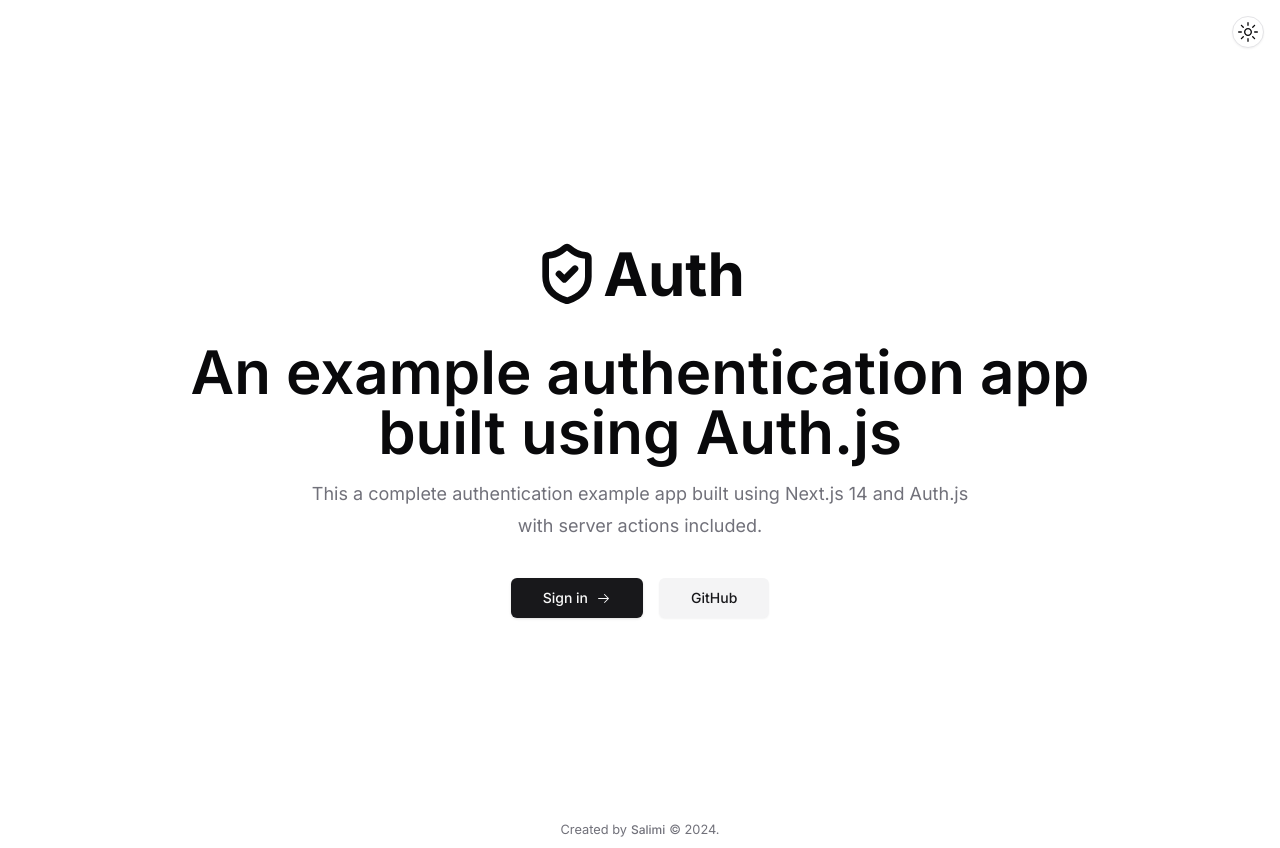
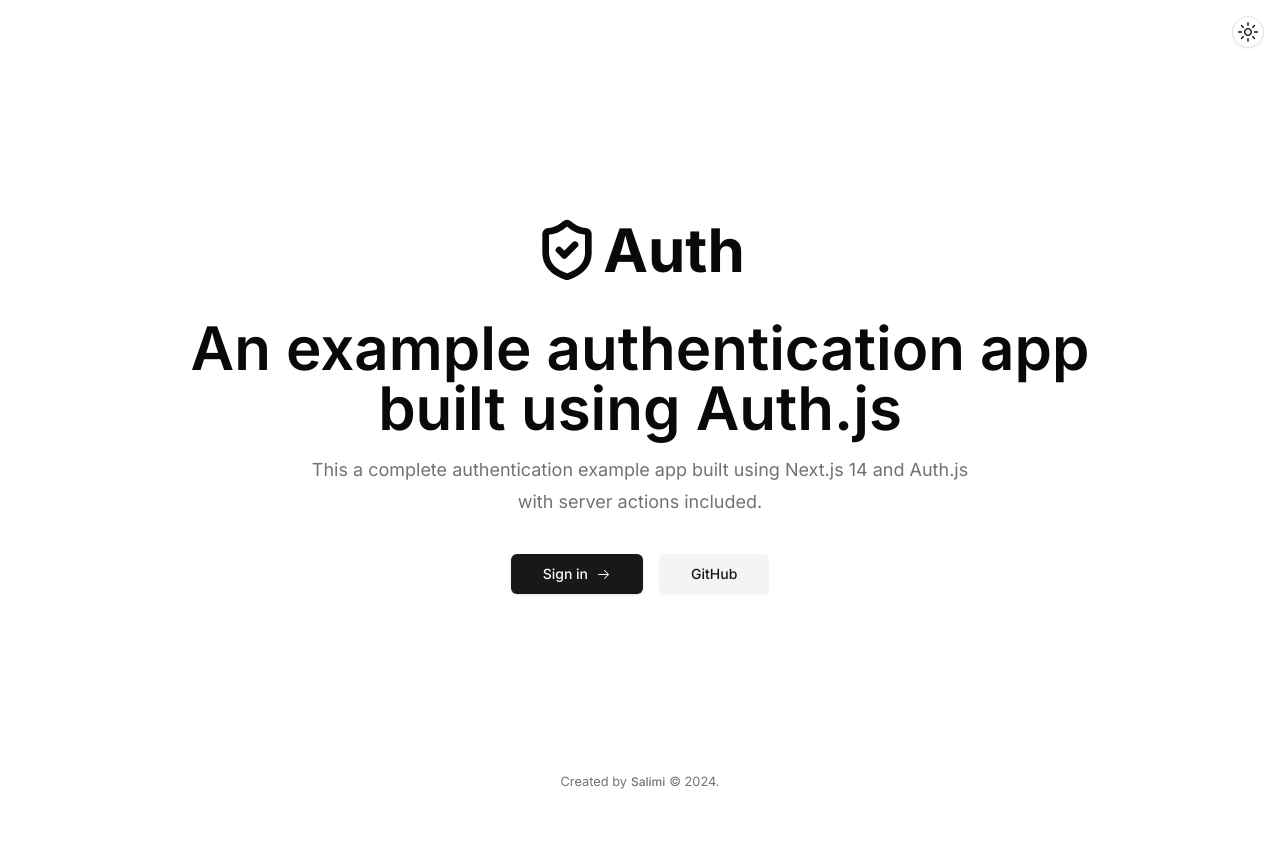
Before and after one commit to salimi-my/next-auth-starter, a Next.js app: page / in a window 1280 px wide. After the commit the page ends 800 px from the top, so only its background shows below. Built offline with nearby package versions, Linux system fonts and the light colour scheme; no server answers.

Commit message:
Update min height

```diff
--- a/app/(protected)/layout.tsx
+++ b/app/(protected)/layout.tsx
@@ -8,7 +8,7 @@
 }) {
   return (
     <>
-      <div className='h-full min-h-[calc(100vh_-_36px)] py-10 px-4 w-full flex flex-col gap-y-10 items-center justify-center'>
+      <div className='h-full min-h-[calc(100vh_-_36px_-_48px)] py-10 px-4 w-full flex flex-col gap-y-10 items-center justify-center'>
         <div className='w-full max-w-[600px] overflow-hidden rounded-[0.5rem] border bg-background shadow-md md:shadow-xl'>
           <div className='flex flex-col'>
             <Navbar />
--- a/app/auth/layout.tsx
+++ b/app/auth/layout.tsx
@@ -7,7 +7,7 @@
 }) {
   return (
     <>
-      <div className='h-full min-h-[calc(100vh_-_36px)] flex items-center justify-center px-4 md:px-0'>
+      <div className='h-full min-h-[calc(100vh_-_36px_-_48px)] flex items-center justify-center px-4 md:px-0'>
         {children}
       </div>
       <Footer />
--- a/app/page.tsx
+++ b/app/page.tsx
@@ -9,7 +9,7 @@
 export default function HomePage() {
   return (
     <>
-      <main className='flex h-full min-h-[calc(100vh_-_36px)] flex-col items-center justify-center'>
+      <main className='flex h-full min-h-[calc(100vh_-_36px_-_48px)] flex-col items-center justify-center'>
         <section className='space-y-6 pb-8 pt-6 md:pb-12 md:pt-10 lg:py-32'>
           <div className='container flex max-w-[64rem] flex-col items-center gap-4 text-center'>
             <Link href='/' className='flex items-center mb-5'>
```
